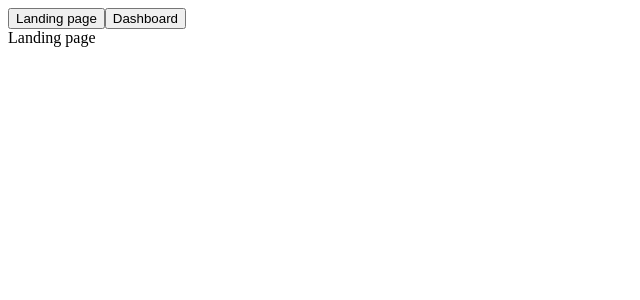
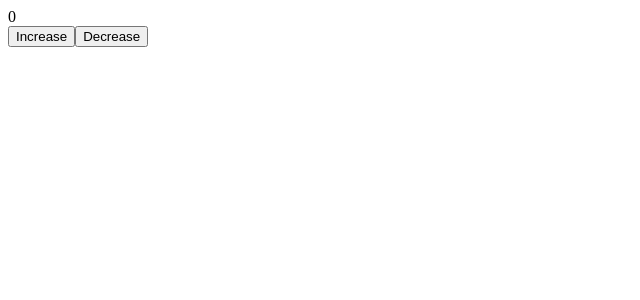
Before and after one commit to abhisek-1991/React_learning, a React (Vite) app: page / in a window 1280 px wide. Shown: the top 300 px of the page, without its empty margins (0-640 px from the left). Built offline with nearby package versions, Linux system fonts and the light colour scheme.

Commit message:
context api

```diff
--- a/src/App.jsx
+++ b/src/App.jsx
@@ -1,35 +1,44 @@
-import { Suspense,lazy } from "react";
-import { BrowserRouter, Routes, Route, useNavigate } from "react-router-dom"
-const  Dashboard =lazy(()=>import("./components/Dashboard"));
-const Landing=lazy(()=>import("./components/Landing"));
+import { useContext, useState } from "react";
+import { CountContext } from "./context";
 
 function App() {
+  const [count, setCount] = useState(0);
 
   return (
     <div>
+      <CountContext.Provider value={count}>
+      <Count count={count} setCount={setCount} />
+      </CountContext.Provider>
+    </div>
+  )
 
-    <BrowserRouter>
-        <Appbar/>
-        <Routes>
-        <Route path="/dashboard" element={<Suspense fallback={"loading..."}><Dashboard/></Suspense>} />
-        <Route path="/" element={<Suspense fallback={"loading..."}><Landing/></Suspense>} />
-      </Routes>
-
-      </BrowserRouter>
-   </div>
-  )
 }
 
-function Appbar() {
-  const navigate = useNavigate();
+function Count({ setCount }) {
   return <div>
-        <button onClick={() => {
-          navigate('/')
-        }}>Landing page</button>
-        <button onClick={() => {
-          navigate('/dashboard')
-        }}>Dashboard</button>
-      </div>
+    <CountRenderer />
+    <Buttons setCount={setCount}/>
+  </div>
+}
+
+function CountRenderer() {
+  const count = useContext(CountContext);
+  return <div>
+    {count}
+  </div>
+}
+
+function Buttons({setCount}) {
+  const count = useContext(CountContext);
+  return <div>
+    <button onClick={() => {
+      setCount(count+1)
+    }}>Increase</button>
+
+<button onClick={() => {
+      setCount(count-1)
+    }}>Decrease</button>
+  </div>
 }
 
 export default App;
--- a/src/components/Dashboard.jsx
+++ /dev/null
@@ -1,9 +0,0 @@
-
-
-
-
-export default function Dashboard() {
-    return <div>
-        Dashboard page
-    </div>
-}
--- a/src/components/Landing.jsx
+++ /dev/null
@@ -1,7 +0,0 @@
-
-
-export default function Landing() {
-    return <div>
-        Landing page
-    </div>
-}
--- /dev/null
+++ b/src/context.jsx
@@ -0,0 +1,3 @@
+import { createContext } from "react";
+
+export const CountContext = createContext(0);
```
